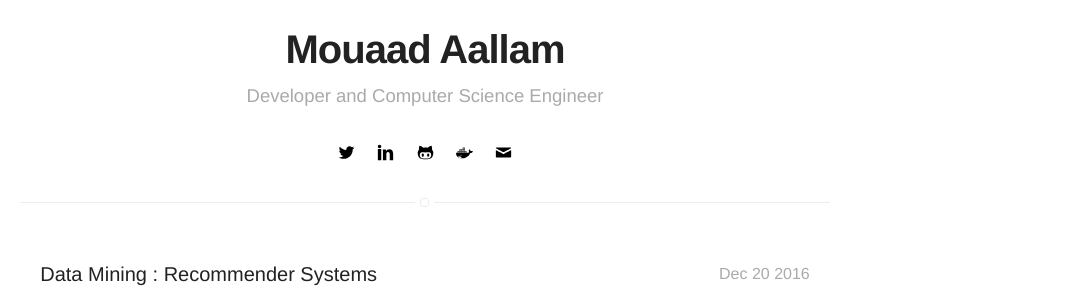
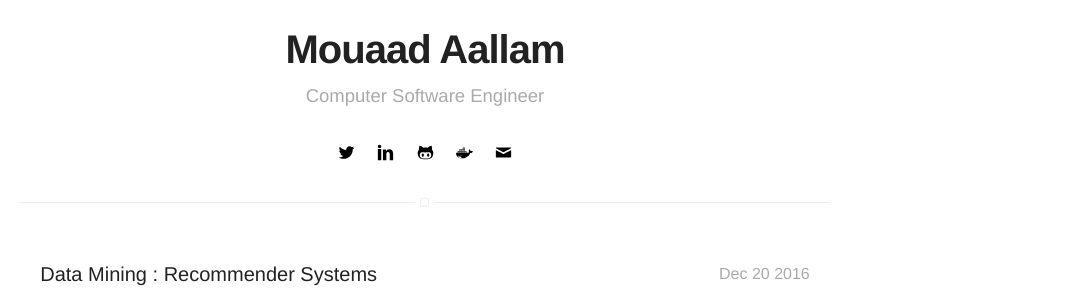
Before and after one commit to aallam/aallam.github.io, a Jekyll site: the page built from blog/index.html, in a window 1280 px wide. Shown: the part 252-540 px from the top of the page, without its empty margins (215-1280 px from the left). Built offline with Jekyll 4.4.1, drawn with Linux system fonts in a browser that asks for light colours.

Commit message:
[UPDATE] Description update

```diff
--- a/_config.yml
+++ b/_config.yml
@@ -1,6 +1,6 @@
 # main text of home
 name: Mouaad Aallam
-bio: "Developer and Computer Science Engineer"
+bio: "Computer Software Engineer"
 description: "Mouaad Aallam's personal website/blog"
 
 # if it's an external image, update below for true
```
Also changed, not shown: 1 other file.
